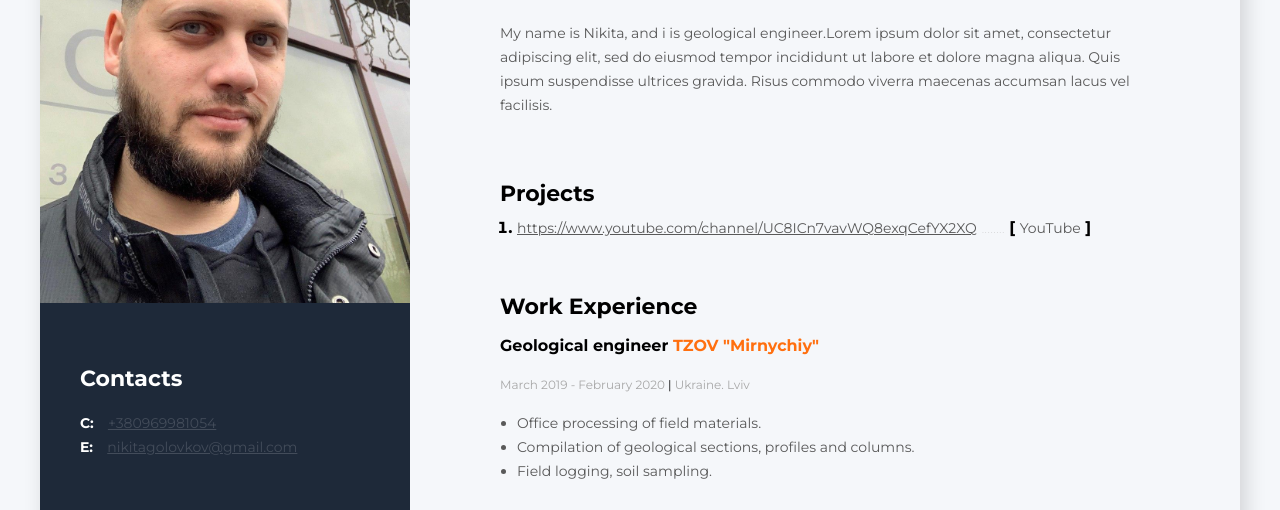
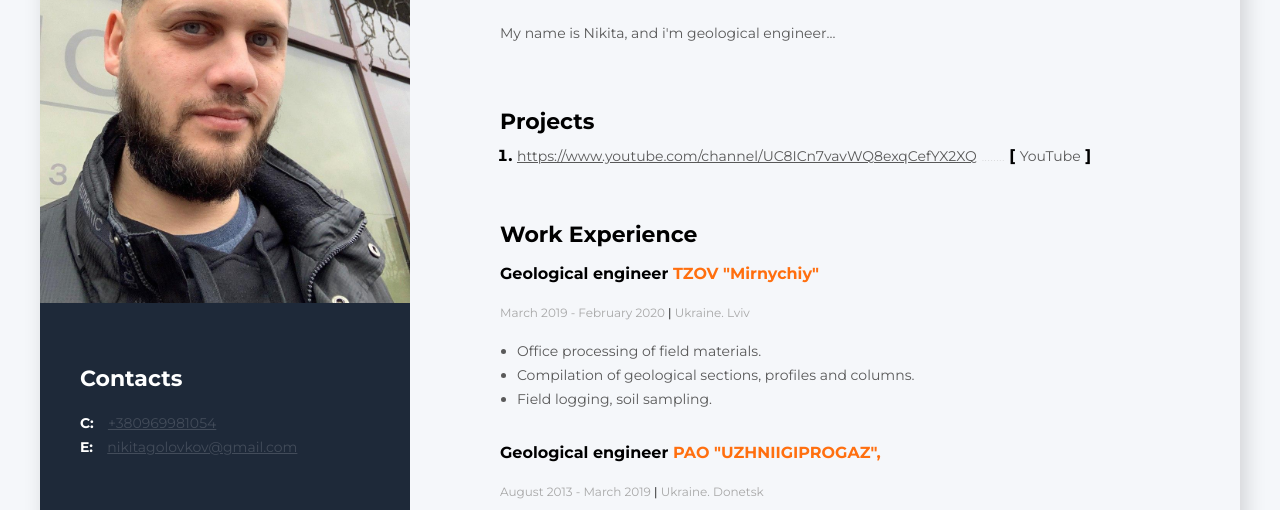
Before and after one commit to NikitaGolovkov/marathon-resume, a plain HTML site: page index.html in a window 1280 px wide. Shown: the part 271-781 px from the top of the page. Drawn offline with Linux system fonts and the light colour scheme.

Commit message:
Убрал Lorem

```diff
--- a/index.html
+++ b/index.html
@@ -88,11 +88,7 @@
           <h2 class="profesion">Geological engineer</h2>
           <h1 class="name">Mykyta Golovkov</h1>
           <p class="description">
-            My name is Nikita, and i is geological engineer.Lorem ipsum dolor
-            sit amet, consectetur adipiscing elit, sed do eiusmod tempor
-            incididunt ut labore et dolore magna aliqua. Quis ipsum suspendisse
-            ultrices gravida. Risus commodo viverra maecenas accumsan lacus vel
-            facilisis.
+            My name is Nikita, and i'm geological engineer...
           </p>
         </div>
 
```
